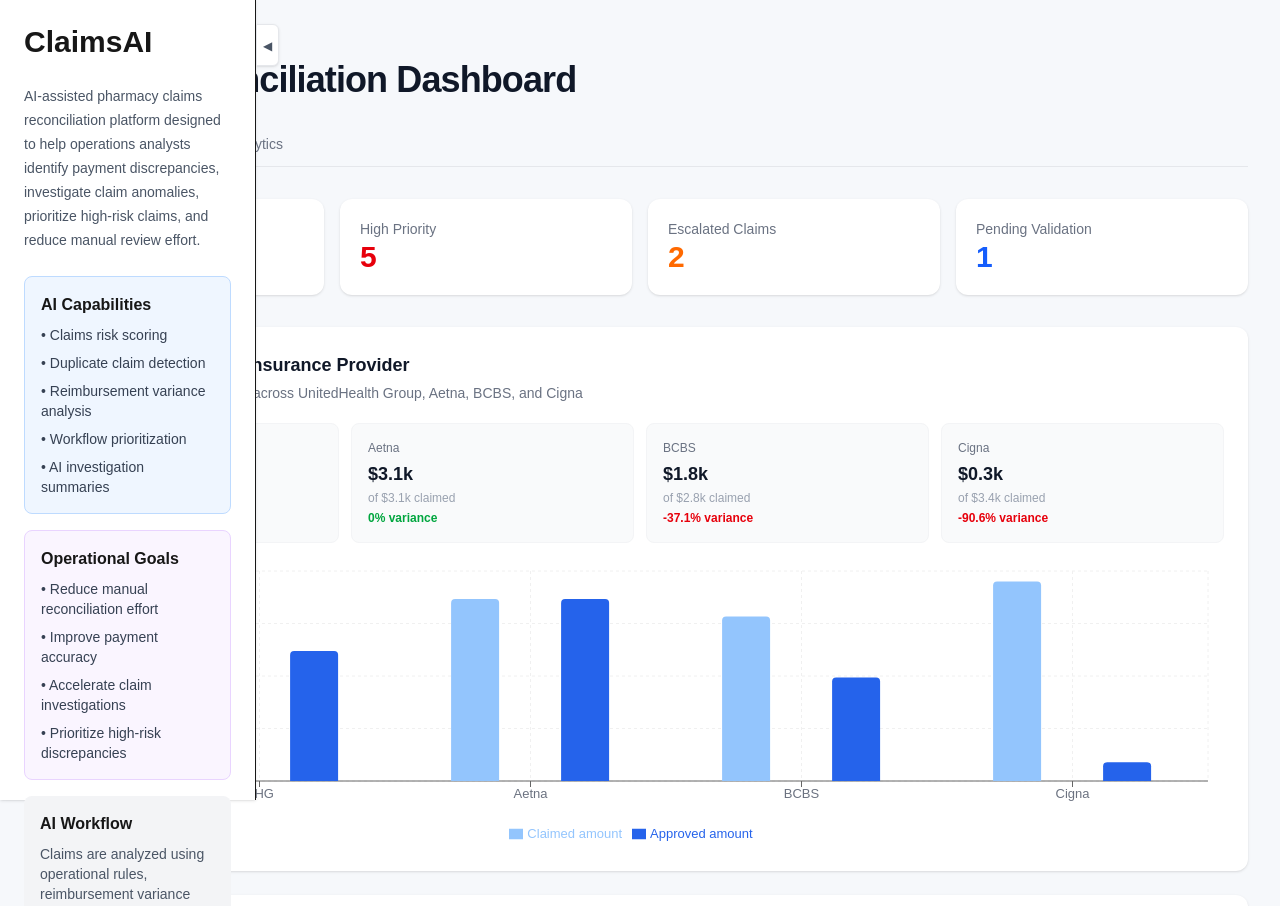
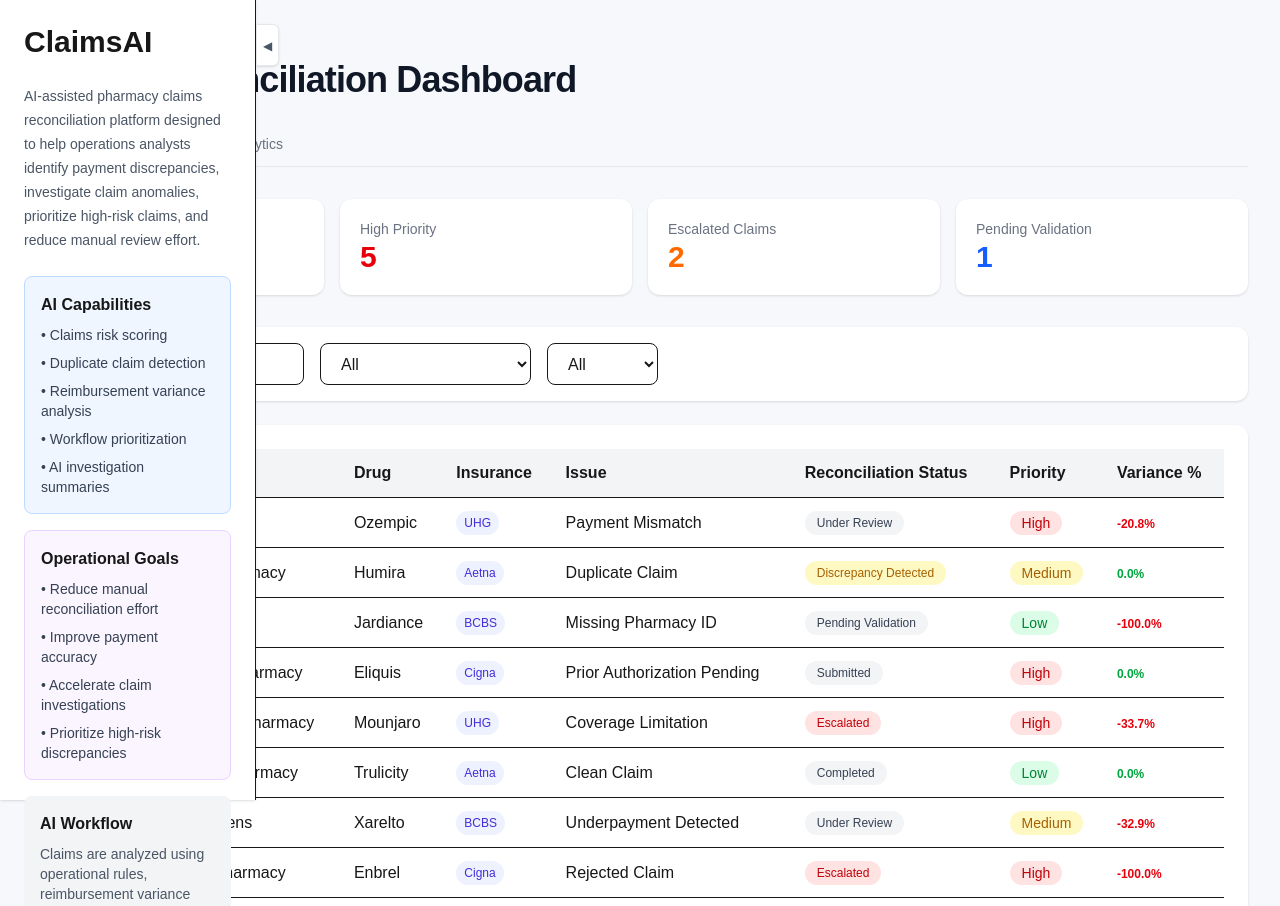
Before and after one commit to manasapuli123/ai-claims-reconciliation, a Next.js app: page / in a window 1280 px wide. Shown: the top 906 px of the page. Built offline with nearby package versions, Linux system fonts and the light colour scheme.

Commit message:
Merge dashboard and analytics into single page.tsx

```diff
--- a/app/page.tsx
+++ b/app/page.tsx
@@ -13,11 +13,6 @@
   PieChart,
   Pie,
   Cell,
-  RadarChart,
-  Radar,
-  PolarGrid,
-  PolarAngleAxis,
-  PolarRadiusAxis,
 } from "recharts";
 import claims from "@/data/claims.json";
 
@@ -218,49 +213,6 @@
                   {claims.filter((c) => c.status === "Pending Validation").length}
                 </h2>
               </div>
-            </div>
-
-            {/* Payment Analytics Summary */}
-            <div className="bg-white rounded-xl shadow p-6 mb-6">
-              <div className="mb-5">
-                <h2 className="text-lg font-semibold text-gray-900">
-                  Payment Analytics by Insurance Provider
-                </h2>
-                <p className="text-sm text-gray-500 mt-1">
-                  Claimed vs. approved amounts across UnitedHealth Group, Aetna, BCBS, and Cigna
-                </p>
-              </div>
-              <div className="grid grid-cols-2 md:grid-cols-4 gap-3 mb-6">
-                {providerAnalytics.map((p) => (
-                  <div key={p.provider} className="bg-gray-50 border border-gray-100 rounded-lg p-4">
-                    <p className="text-xs font-medium text-gray-500 mb-1" title={p.provider}>
-                      {p.shortProvider}
-                    </p>
-                    <p className="text-lg font-bold text-gray-900">{formatK(p.totalApproved)}</p>
-                    <p className="text-xs text-gray-400 mt-0.5">of {formatK(p.totalClaimed)} claimed</p>
-                    <p className={`text-xs font-semibold mt-1 ${p.variance < -15 ? "text-red-600" : p.variance < 0 ? "text-amber-600" : "text-green-600"}`}>
-                      {p.variance > 0 ? "+" : ""}{p.variance}% variance
-                    </p>
-                  </div>
-                ))}
-              </div>
-              <ResponsiveContainer width="100%" height={280}>
-                <BarChart data={overallData} margin={{ top: 4, right: 16, left: 8, bottom: 4 }}>
-                  <CartesianGrid strokeDasharray="3 3" stroke="#f0f0f0" />
-                  <XAxis dataKey="shortProvider" tick={{ fontSize: 13, fill: "#6b7280" }} />
-                  <YAxis tickFormatter={formatK} tick={{ fontSize: 12, fill: "#6b7280" }} />
-                  <Tooltip
-                    formatter={(v: number, name: string) => [formatK(v), name === "claimed" ? "Claimed" : "Approved"]}
-                    contentStyle={{ borderRadius: "8px", border: "1px solid #e5e7eb", fontSize: "13px" }}
-                  />
-                  <Legend
-                    formatter={(v) => (v === "claimed" ? "Claimed amount" : "Approved amount")}
-                    wrapperStyle={{ fontSize: "13px", paddingTop: "12px" }}
-                  />
-                  <Bar dataKey="claimed" fill="#93c5fd" radius={[4, 4, 0, 0]} maxBarSize={48} />
-                  <Bar dataKey="approved" fill="#2563eb" radius={[4, 4, 0, 0]} maxBarSize={48} />
-                </BarChart>
-              </ResponsiveContainer>
             </div>
 
             {/* Search + Filters */}
@@ -492,27 +444,48 @@
               })}
             </div>
 
-            {/* Risk Radar */}
+            {/* Risk Ranking */}
             <div className="bg-white rounded-xl shadow p-6 mb-6">
-              <h2 className="text-lg font-semibold text-gray-900 mb-1">Risk Profile by Provider</h2>
-              <p className="text-sm text-gray-500 mb-5">Average risk score, high-priority claims, and variance exposure</p>
-              <ResponsiveContainer width="100%" height={300}>
-                <RadarChart
-                  data={providerAnalytics.map((p) => ({
-                    provider: p.shortProvider,
-                    "Avg Risk Score": p.avgRisk,
-                    "High Priority": p.highPriority * 25,
-                    "Variance Exposure": Math.abs(p.variance),
-                    "Claim Volume": p.claimCount * 20,
-                  }))}
+              <h2 className="text-lg font-semibold text-gray-900 mb-1">Risk Score by Provider</h2>
+              <p className="text-sm text-gray-500 mb-5">Average claim risk score, ranked highest to lowest</p>
+              <ResponsiveContainer
+                width="100%"
+                height={Math.max(180, providerAnalytics.length * 50 + 40)}
+              >
+                <BarChart
+                  layout="vertical"
+                  data={[...providerAnalytics].sort((a, b) => b.avgRisk - a.avgRisk)}
+                  margin={{ top: 4, right: 24, left: 8, bottom: 4 }}
                 >
-                  <PolarGrid />
-                  <PolarAngleAxis dataKey="provider" tick={{ fontSize: 13 }} />
-                  <PolarRadiusAxis tick={{ fontSize: 11, fill: "#9ca3af" }} />
-                  <Radar name="Risk Profile" dataKey="Avg Risk Score" stroke="#2563eb" fill="#2563eb" fillOpacity={0.15} />
-                  <Radar name="Variance Exposure" dataKey="Variance Exposure" stroke="#ef4444" fill="#ef4444" fillOpacity={0.1} />
-                  <Legend wrapperStyle={{ fontSize: "13px", paddingTop: "12px" }} />
-                </RadarChart>
+                  <CartesianGrid strokeDasharray="3 3" stroke="#f0f0f0" />
+                  <XAxis type="number" domain={[0, 100]} tick={{ fontSize: 12, fill: "#6b7280" }} />
+                  <YAxis
+                    type="category"
+                    dataKey="shortProvider"
+                    width={80}
+                    tick={{ fontSize: 13, fill: "#6b7280" }}
+                  />
+                  <Tooltip
+                    formatter={(v: number) => [v, "Avg risk score"]}
+                    contentStyle={{ borderRadius: "8px", border: "1px solid #e5e7eb", fontSize: "13px" }}
+                  />
+                  <Bar dataKey="avgRisk" radius={[0, 4, 4, 0]} maxBarSize={28}>
+                    {[...providerAnalytics]
+                      .sort((a, b) => b.avgRisk - a.avgRisk)
+                      .map((entry) => (
+                        <Cell
+                          key={entry.provider}
+                          fill={
+                            entry.avgRisk >= 80
+                              ? "#ef4444"
+                              : entry.avgRisk >= 50
+                              ? "#f59e0b"
+                              : "#22c55e"
+                          }
+                        />
+                      ))}
+                  </Bar>
+                </BarChart>
               </ResponsiveContainer>
             </div>
           </>
```
